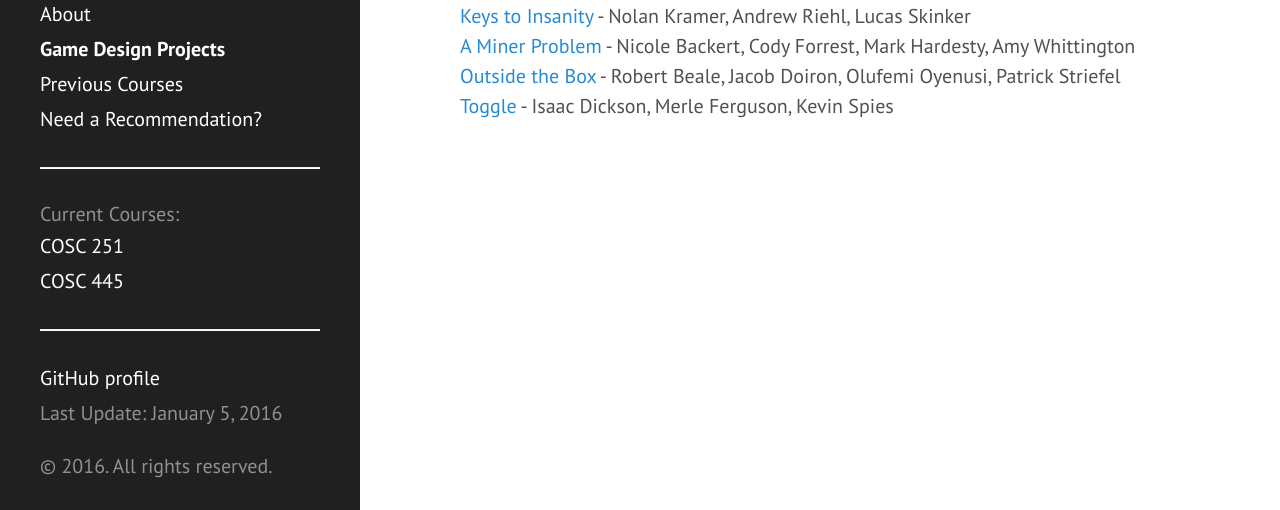
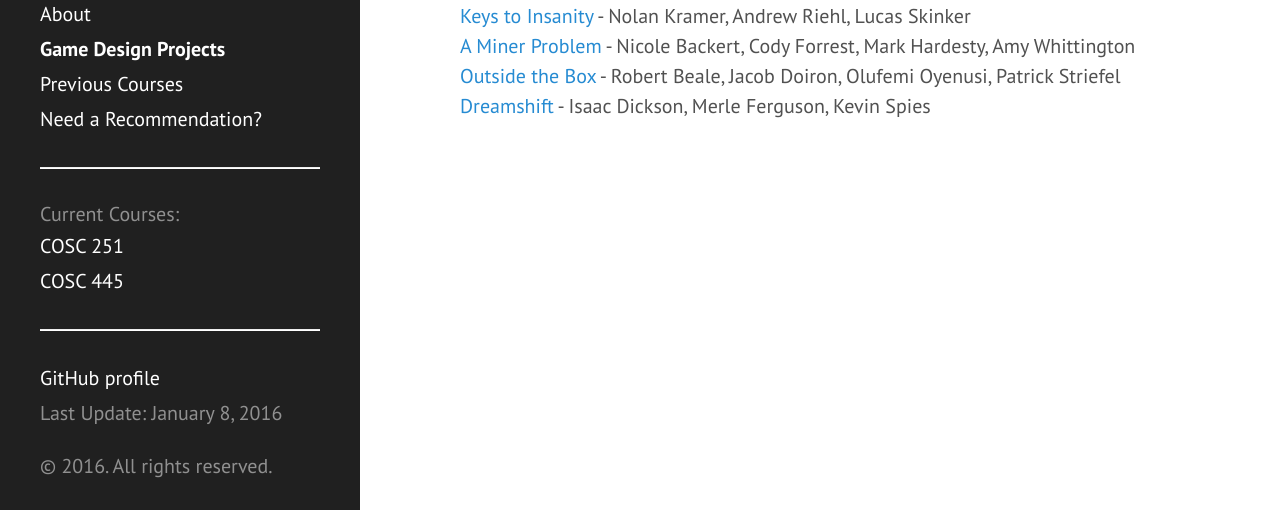
Before and after one commit to ripark/ripark.github.io, a Jekyll site: the page built from gamedesignprojects.html, in a window 1280 px wide. Shown: the part 379-889 px from the top of the page. Built offline with Jekyll 4.4.1, drawn with Linux system fonts in a browser that asks for light colours; Markdown is read by kramdown in place of the engine named in the settings.

Commit message:
name fix

```diff
--- a/_config.yml
+++ b/_config.yml
@@ -21,7 +21,7 @@ paginate:         5
 
 # Custom vars
 version:          0.0.0
-lastupdate:       'January 5, 2016'
+lastupdate:       'January 8, 2016'
 github_username:  'ripark'
 twitter_username: 'drripark'
 
--- a/gamedesignprojects.html
+++ b/gamedesignprojects.html
@@ -18,4 +18,4 @@ These projects rely on Visual Studio 2015, Monogame 3.4, and .NET 4.
 <br>
 <a href="http://faculty.smcm.edu/acjamieson/OutsideTheBox.zip">Outside the Box</a> - Robert Beale, Jacob Doiron, Olufemi Oyenusi, Patrick Striefel
 <br>
-<a href="http://faculty.smcm.edu/acjamieson/Toggle.zip">Toggle</a> -  Isaac Dickson, Merle Ferguson, Kevin Spies
+<a href="http://faculty.smcm.edu/acjamieson/Toggle.zip">Dreamshift</a> -  Isaac Dickson, Merle Ferguson, Kevin Spies
```
